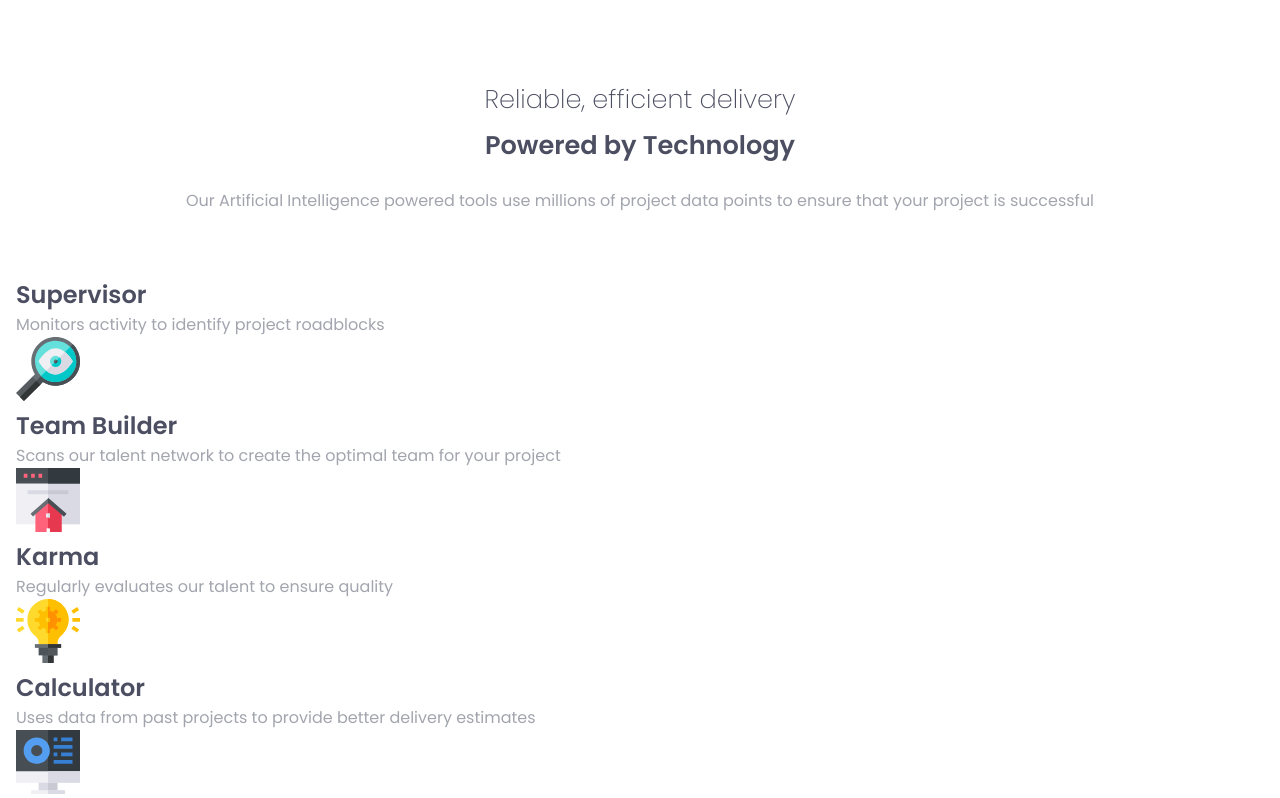
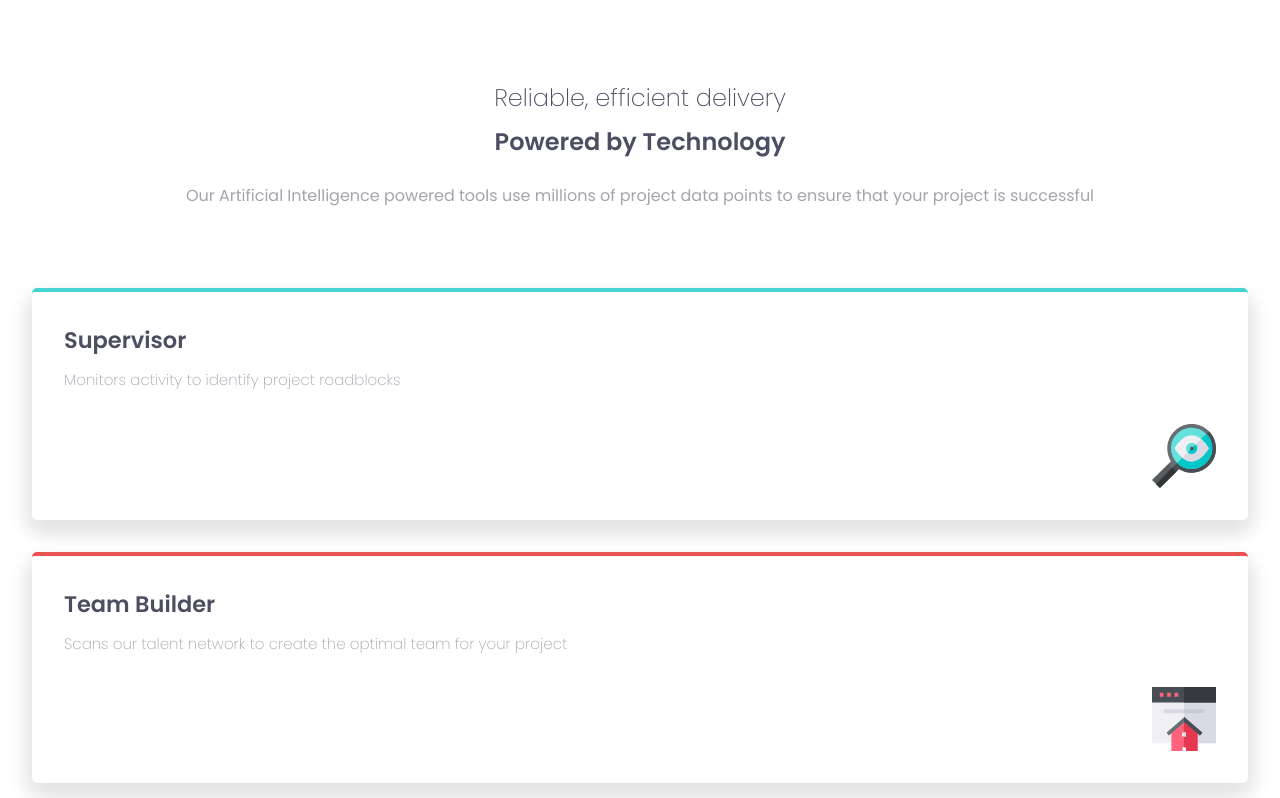
Before and after one commit to matejkubicek/Four-card-feature-section, a website: page index.html in a window 1280 px wide. Shown: the top 798 px of the page. Drawn offline with Linux system fonts and the light colour scheme.

Commit message:
CSS cards

```diff
--- a/index.html
+++ b/index.html
@@ -21,22 +21,22 @@
       to ensure that your project is successful</p>
   </header>
   <main role="main">
-    <section class="card">
+    <section class="card card--cyan">
       <h3>Supervisor</h3>
       <p>Monitors activity to identify project roadblocks</p>
       <img src="./images/icon-supervisor.svg" alt="Supervisor icon">
     </section>
-    <section class="card">
+    <section class="card card--red">
       <h3>Team Builder</h3>
       <p>Scans our talent network to create the optimal team for your project</p>
       <img src="./images/icon-team-builder.svg" alt="Team builder icon">
     </section>
-    <section class="card">
+    <section class="card card--orange">
       <h3>Karma</h3>
       <p>Regularly evaluates our talent to ensure quality</p>
       <img src="./images/icon-karma.svg" alt="Karma icon">
     </section>
-    <section class="card">
+    <section class="card card--blue">
       <h3>Calculator</h3>
       <p>Uses data from past projects to provide better delivery estimates</p>
       <img src="./images/icon-calculator.svg" alt="Caculator icon">
--- a/scss/base/_global.scss
+++ b/scss/base/_global.scss
@@ -1,3 +1,7 @@
 body {
   padding: 1rem;
 }
+
+main {
+  padding: 1rem;
+}
--- a/scss/base/_typography.scss
+++ b/scss/base/_typography.scss
@@ -7,14 +7,14 @@ body {
 
 h1 {
   color: $clr-font-scnd;
-  font-size: 1.6em;
+  font-size: 1.5em;
   font-weight: $fw-thin;
   margin-bottom: 0.5rem;
 }
 
 h2 {
   color: $clr-font-scnd;
-  font-size: 1.6em;
+  font-size: 1.5em;
   font-weight: $fw-bold;
   margin-bottom: 1.5rem;
 }
@@ -23,4 +23,5 @@ h3 {
   color: $clr-font-scnd;
   font-size: 1.5em;
   font-weight: $fw-bold;
+  margin-bottom: 0.5em;
 }
--- a/scss/components/_card.scss
+++ b/scss/components/_card.scss
@@ -1,3 +1,30 @@
 .card {
+  font-size: 15px;
+  font-weight: $fw-thin;
+  box-shadow: 5px 10px 20px #e4e4e4, -5px 10px 20px #e4e4e4;
+  border-top: 4px solid #3d3d3d;
+  border-radius: 5px;
+  padding: 2rem;
+  margin-bottom: 2rem;
+  overflow: auto;
+  & img {
+    float: right;
+    margin-top: 2rem;
+  }
+}
 
+.card--cyan {
+  border-top: 4px solid $clr-cyan;
 }
+
+.card--red {
+  border-top: 4px solid $clr-red;
+}
+
+.card--orange {
+  border-top: 4px solid $clr-orange;
+}
+
+.card--blue {
+  border-top: 4px solid $clr-blue;
+}
```
Also changed, not shown: css/style.css.
